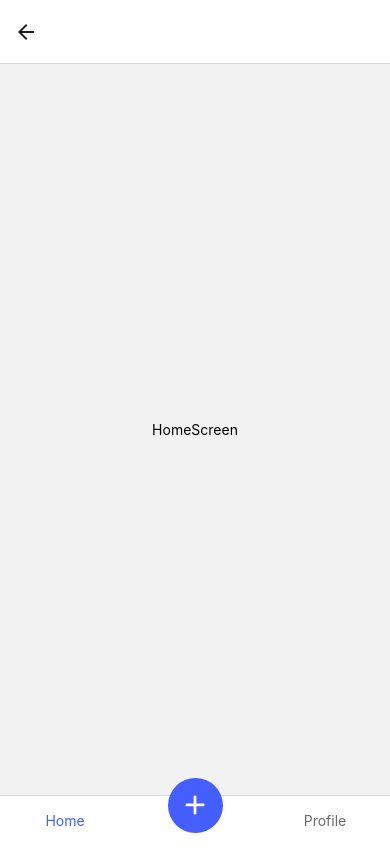
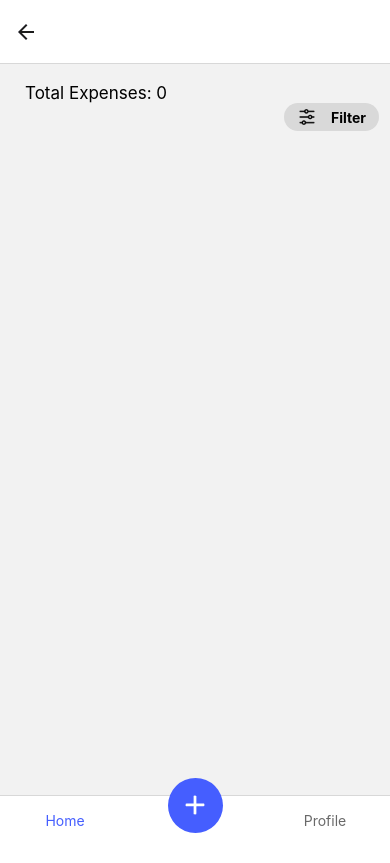
Before and after one commit to liorkasti/kst-expenses, a React Native app: screen /AppNavigation in a window 390 px wide. Built offline with nearby package versions, Linux system fonts and the light colour scheme.

Commit message:
bp filter

```diff
--- /dev/null
+++ b/src/components/ExpensesFiltersModal.tsx
@@ -0,0 +1,45 @@
+import React, {useState} from 'react';
+import {View, Text, TextInput, TouchableOpacity} from 'react-native';
+
+interface Props {
+  onFilter: (filter: string, filterValue: string) => void;
+  onClearFilters: () => void;
+}
+
+const ExpensesFiltersModal: React.FC<Props> = ({onFilter, onClearFilters}) => {
+  // State variables to store the filter values
+  const [titleFilter, setTitleFilter] = useState('');
+  const [dateFilter, setDateFilter] = useState('');
+
+  return (
+    <View>
+      <Text>Filter by Title:</Text>
+      <TextInput
+        value={titleFilter}
+        onChangeText={setTitleFilter}
+        placeholder="Enter title"
+      />
+
+      <Text>Filter by Date:</Text>
+      <TextInput
+        value={dateFilter}
+        onChangeText={setDateFilter}
+        placeholder="Enter date"
+      />
+
+      <TouchableOpacity onPress={() => onFilter('title', titleFilter)}>
+        <Text>Filter</Text>
+      </TouchableOpacity>
+
+      <TouchableOpacity onPress={() => onFilter('date', dateFilter)}>
+        <Text>Filter</Text>
+      </TouchableOpacity>
+
+      <TouchableOpacity onPress={onClearFilters}>
+        <Text>Clear Filters</Text>
+      </TouchableOpacity>
+    </View>
+  );
+};
+
+export default ExpensesFiltersModal;
--- a/src/components/HomeScreen.tsx
+++ b/src/components/HomeScreen.tsx
@@ -1,16 +1,170 @@
-import { StyleSheet, Text, View } from 'react-native'
-import React from 'react'
+import React, {useState} from 'react';
+import {
+  View,
+  Text,
+  FlatList,
+  Image,
+  TouchableOpacity,
+  StyleSheet,
+} from 'react-native';
+import {useSelector, useDispatch} from 'react-redux';
+import AsyncStorage from '@react-native-async-storage/async-storage';
 
-type Props = {}
+import {deleteExpense} from '../redux/expensesReducer';
+import ExpensesFiltersModal from './ExpensesFiltersModal';
+import closeIcon from '../assets/close.png';
+import filterIcon from '../assets/filter.png';
+import {COLORS} from '../utils/constance';
 
-const HomeScreen = (props: Props) => {
+interface Props {}
+
+const HomeScreen: React.FC<Props> = () => {
+  const dispatch = useDispatch();
+  const [showFiltersModal, setShowFiltersModal] = useState(false);
+  const [filteredExpenses, setFilteredExpenses] = useState([] as Expense[]);
+
+  const {expenses} = useSelector(state => state.expenses);
+
+  // Function to handle deleting an expense
+  const handleDeleteExpense = (expenseId: string) => {
+    dispatch(deleteExpense(expenseId));
+    updateLocalStorage();
+  };
+
+  // Function to update the expenses in local storage
+  const updateLocalStorage = async () => {
+    try {
+      await AsyncStorage.setItem('expenses', JSON.stringify(expenses));
+    } catch (error) {
+      console.log('Error updating local storage:', error);
+    }
+  };
+
+  // Function to filter expenses based on title or date
+  const handleFilterExpenses = (filter: string, filterValue: string) => {
+    let filteredList = expenses;
+
+    if (filter === 'title') {
+      filteredList = filteredList.filter(expense =>
+        expense.title.toLowerCase().includes(filterValue.toLowerCase()),
+      );
+    } else if (filter === 'date') {
+      filteredList = filteredList.filter(expense => {
+        const expenseDate = new Date(expense.date);
+        const filterDate = new Date(filterValue);
+
+        return (
+          expenseDate.getFullYear() === filterDate.getFullYear() &&
+          expenseDate.getMonth() === filterDate.getMonth() &&
+          expenseDate.getDate() === filterDate.getDate()
+        );
+      });
+    }
+
+    setFilteredExpenses(filteredList);
+    setShowFiltersModal(false);
+  };
+
+  // Function to clear the applied filters
+  const handleClearFilters = () => {
+    setFilteredExpenses([]);
+    setShowFiltersModal(false);
+  };
+
+  // Function to render each expense item
+  const renderExpenseItem = ({item}: {item: Expense}) => (
+    <View style={{flexDirection: 'row', alignItems: 'center'}}>
+      <TouchableOpacity onPress={() => handleDeleteExpense(item.id)}>
+        <Image
+          source={closeIcon}
+          style={{width: 20, height: 20, marginRight: 10}}
+        />
+      </TouchableOpacity>
+      <Text>{item.title}</Text>
+    </View>
+  );
+
+  // Function to render each section header
+  const renderSectionHeader = ({
+    section: {title},
+  }: {
+    section: {title: string};
+  }) => (
+    <Text style={{fontSize: 18, fontWeight: 'bold', marginTop: 20}}>
+      {title}
+    </Text>
+  );
+
+  // Function to define the key for each expense item
+  const expenseKeyExtractor = (item: Expense) => item.id;
+
   return (
-    <View style={{flex: 1, justifyContent: 'center', alignItems: 'center'}}>
-      <Text>HomeScreen</Text>
+    <View style={styles.container}>
+      <Text style={styles.totalTile}>
+        Total Expenses:{' '}
+        {expenses.reduce((total, expense) => total + expense.amount, 0)}
+      </Text>
+
+      <View style={styles.filterWrapper}>
+        <TouchableOpacity
+          style={styles.filterButton}
+          onPress={() => setShowFiltersModal(true)}>
+          <Image source={filterIcon} style={styles.containerIcon} />
+          <Text style={styles.leftText}>Filter</Text>
+        </TouchableOpacity>
+      </View>
+
+      <FlatList
+        data={filteredExpenses.length > 0 ? filteredExpenses : expenses}
+        renderItem={renderExpenseItem}
+        keyExtractor={expenseKeyExtractor}
+        renderSectionHeader={renderSectionHeader}
+      />
+
+      {showFiltersModal && (
+        <ExpensesFiltersModal
+          onFilter={handleFilterExpenses}
+          onClearFilters={handleClearFilters}
+        />
+      )}
     </View>
-  )
-}
+  );
+};
 
-export default HomeScreen
-
-const styles = StyleSheet.create({})
+const styles = StyleSheet.create({
+  container: {
+    flex: 1,
+    justifyContent: 'center',
+  },
+  totalTile: {
+    paddingLeft: 25,
+    paddingRight: 3,
+    paddingTop: 19,
+    fontWeight: '400',
+    fontSize: 17,
+  },
+  filterWrapper: {
+    alignItems: 'flex-end',
+  },
+  containerIcon: {
+    width: 20,
+    height: 20,
+    marginRight: 4,
+  },
+  filterButton: {
+    flexDirection: 'row',
+    marginRight: 11,
+    paddingVertical: 4,
+    paddingHorizontal: 13,
+    backgroundColor: COLORS.filter,
+    borderRadius: 60,
+    alignItems: 'center',
+  },
+  leftText: {
+    fontSize: 14,
+    marginLeft: 10,
+    fontWeight: '700',
+    textAlign: 'center',
+  },
+});
+export default HomeScreen;
--- a/src/utils/constance.tsx
+++ b/src/utils/constance.tsx
@@ -3,6 +3,7 @@ export const COLORS = {
   secondary: '#696969',
   thirdary: '#5B58AD',
   text: '#A6A6A6',
+  filter: '#D9D9D9',
   error: '#f13a59',
   placeholder: '#AAA9C0',
 };
```
Also changed, not shown: src/assets/filter.png (added).
